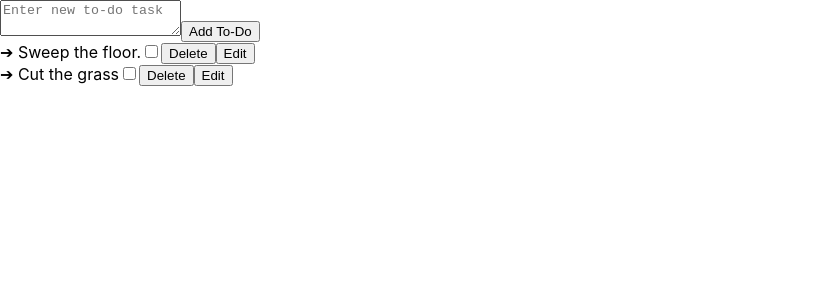
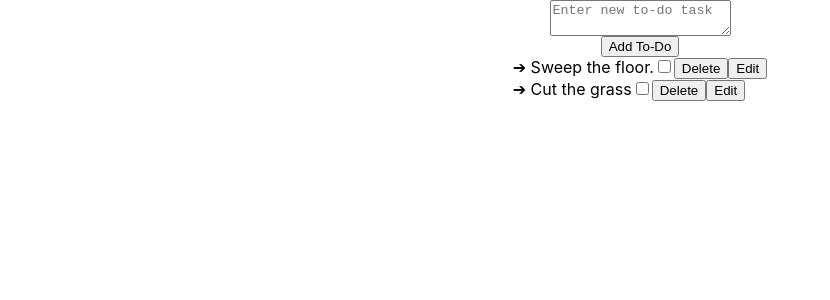
Before and after one commit to alricf/to-do, a React (Create React App) app: page / in a window 1280 px wide. Shown: the top 300 px of the page, without its empty margins (0-830 px from the left). Built offline with nearby package versions, Linux system fonts and the light colour scheme.

Commit message:
Centering page

```diff
--- a/src/App.css
+++ b/src/App.css
@@ -4,41 +4,8 @@
   margin: 0;
 }
 
-/* .App {
-  text-align: center;
-}
-
-.App-logo {
-  height: 40vmin;
-  pointer-events: none;
-}
-
-@media (prefers-reduced-motion: no-preference) {
-  .App-logo {
-    animation: App-logo-spin infinite 20s linear;
-  }
-}
-
-.App-header {
-  background-color: #282c34;
-  min-height: 100vh;
+.App {
   display: flex;
   flex-direction: column;
   align-items: center;
-  justify-content: center;
-  font-size: calc(10px + 2vmin);
-  color: white;
 }
-
-.App-link {
-  color: #61dafb;
-}
-
-@keyframes App-logo-spin {
-  from {
-    transform: rotate(0deg);
-  }
-  to {
-    transform: rotate(360deg);
-  }
-} */
```
